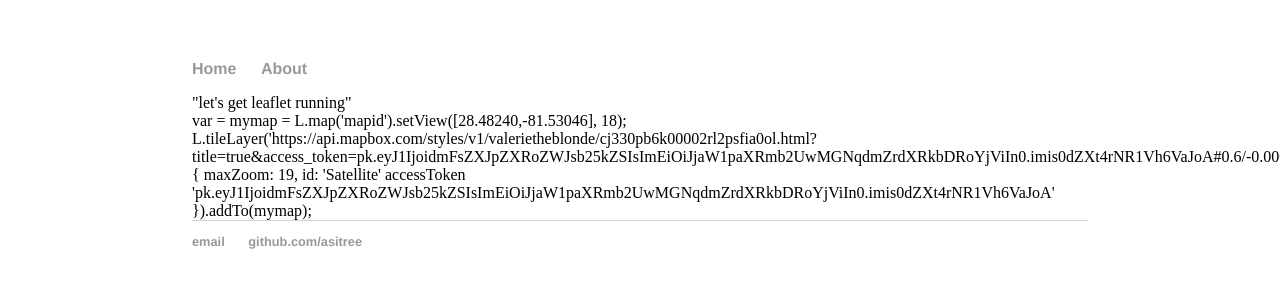
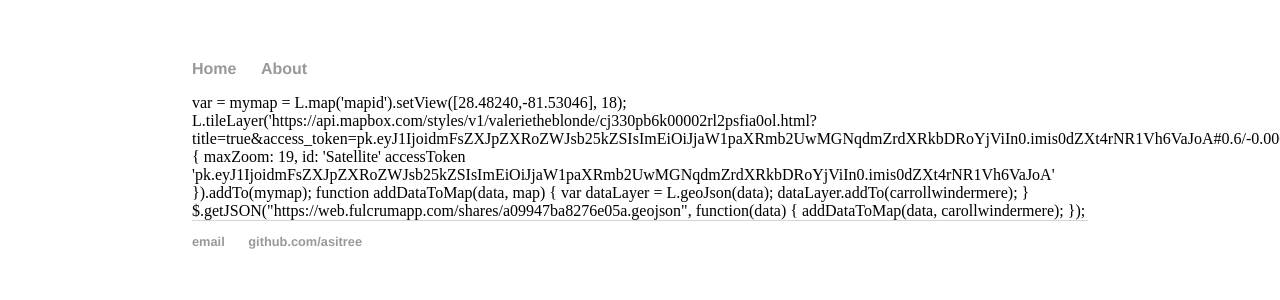
Before and after one commit to asitree/asitree.github.io, a Jekyll site: the page built from carroll.html, in a window 1280 px wide. Shown: the top 300 px of the page. Built offline with Jekyll 4.4.1, drawn with Linux system fonts in a browser that asks for light colours; nearby versions of some CDN libraries.

Commit message:
Update carroll.html
completed up to fetching first geojson from fulcrum

```diff
--- a/carroll.html
+++ b/carroll.html
@@ -2,13 +2,15 @@
 layout: default
 title: Carroll Tree Work
 ---
-"let's get leaflet running"
  <link rel="stylesheet" href="https://unpkg.com/leaflet@1.0.3/dist/leaflet.css"
    integrity="sha512-07I2e+7D8p6he1SIM+1twR5TIrhUQn9+I6yjqD53JQjFiMf8EtC93ty0/5vJTZGF8aAocvHYNEDJajGdNx1IsQ=="
    crossorigin=""/>
  <script src="https://unpkg.com/leaflet@1.0.3/dist/leaflet.js"
    integrity="sha512-A7vV8IFfih/D732iSSKi20u/ooOfj/AGehOKq0f4vLT1Zr2Y+RX7C+w8A1gaSasGtRUZpF/NZgzSAu4/Gc41Lg=="
    crossorigin=""></script>
+ <script src="https://code.jquery.com/jquery-3.2.1.js"
+			integrity="sha256-DZAnKJ/6XZ9si04Hgrsxu/8s717jcIzLy3oi35EouyE="
+			crossorigin="anonymous"></script>
 <div id="carrollwindermere"></div>
 var = mymap = L.map('mapid').setView([28.48240,-81.53046], 18);
 L.tileLayer('https://api.mapbox.com/styles/v1/valerietheblonde/cj330pb6k00002rl2psfia0ol.html?title=true&access_token=pk.eyJ1IjoidmFsZXJpZXRoZWJsb25kZSIsImEiOiJjaW1paXRmb2UwMGNqdmZrdXRkbDRoYjViIn0.imis0dZXt4rNR1Vh6VaJoA#0.6/-0.000000/0.000000/0', {
@@ -16,3 +18,9 @@ L.tileLayer('https://api.mapbox.com/styles/v1/valerietheblonde/cj330pb6k00002rl2
   id: 'Satellite'
   accessToken 'pk.eyJ1IjoidmFsZXJpZXRoZWJsb25kZSIsImEiOiJjaW1paXRmb2UwMGNqdmZrdXRkbDRoYjViIn0.imis0dZXt4rNR1Vh6VaJoA'
 }).addTo(mymap);
+function addDataToMap(data, map) {
+  var dataLayer = L.geoJson(data);
+  dataLayer.addTo(carrollwindermere);
+}
+
+$.getJSON("https://web.fulcrumapp.com/shares/a09947ba8276e05a.geojson", function(data) { addDataToMap(data, carollwindermere); });
```
